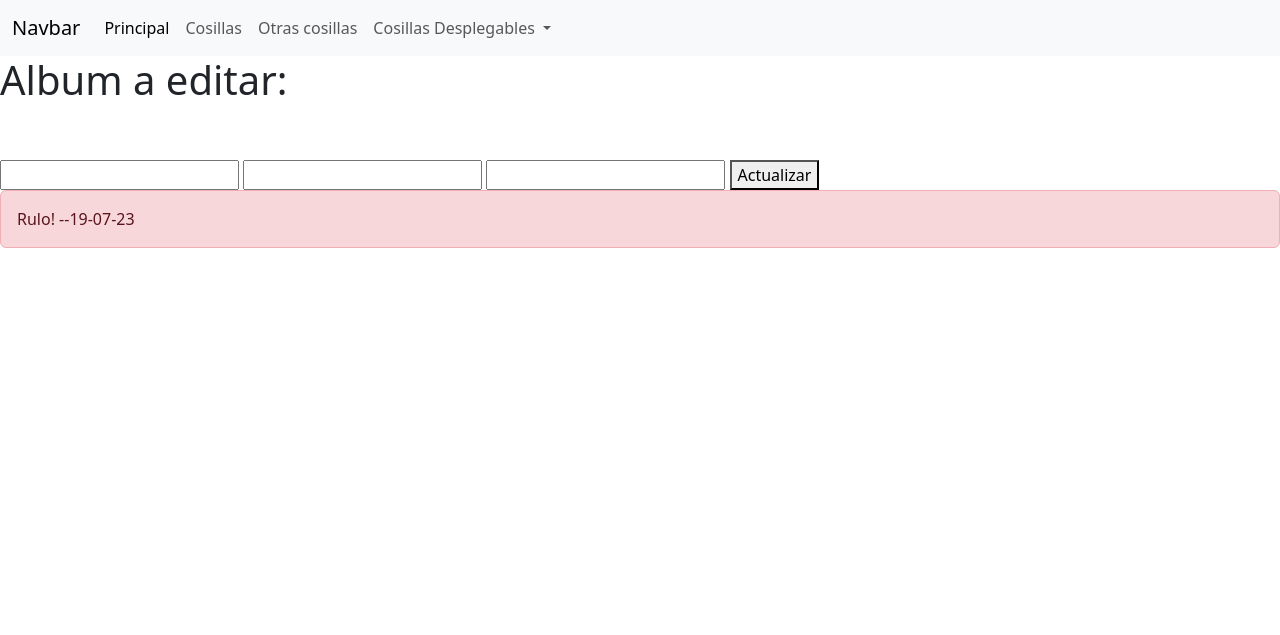
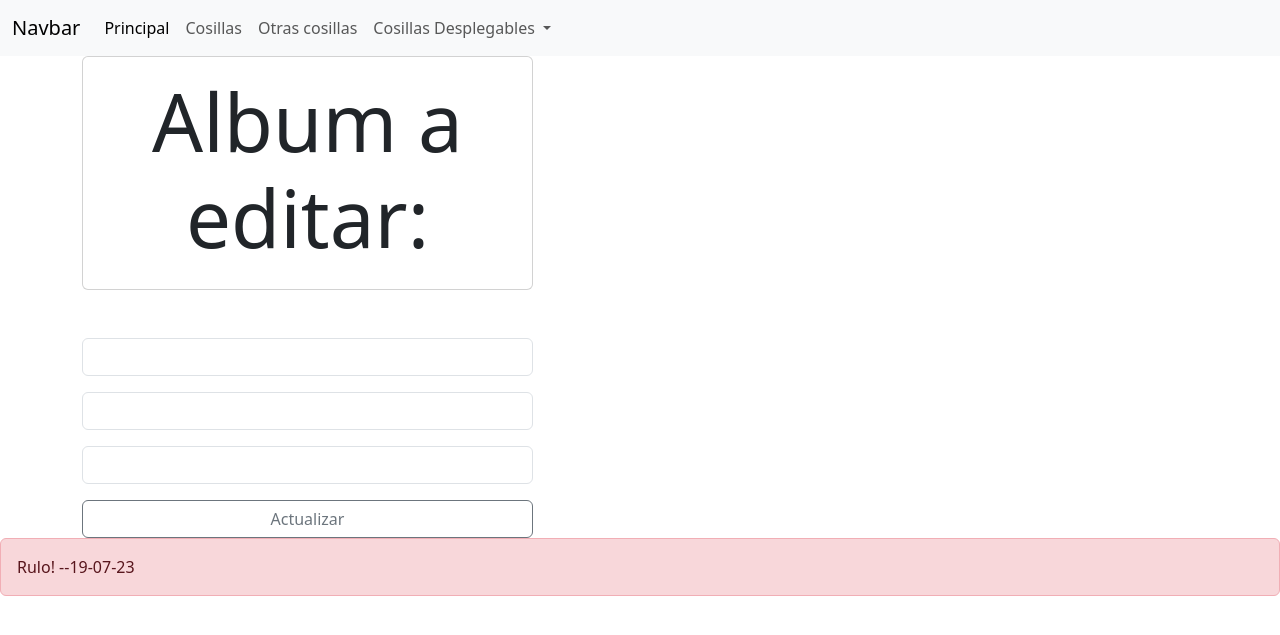
Before and after one commit to Diegooraul/POO181, a Flask app: page /editar/1 in a window 1280 px wide. Shown: the top 635 px of the page. Run offline with Flask 3, Linux system fonts and the light colour scheme; data that the repository does not hold is empty; some libraries are stand-ins or nearby versions.

Commit message:
Se dio diseño a las vistas de editar y eliminar

```diff
--- a/Pract5/templates/editarAlbum.html
+++ b/Pract5/templates/editarAlbum.html
@@ -1,18 +1,34 @@
 
 
 {% extends 'plantilla.html'%}
+
 {% block body %}
+<div class="container">
 
-    <h1> Album a editar: </h1>
-    <br>
-    <br>
+    <div class="row">
+      <div class="col-md-5">
+        <div class="card card-body mb-5">
+    <h1 class="display-1 text-center"> Album a editar: </h1>
+</div>
+
     <form action="/actualizar/{{album.0}}" method="post">
 
-        <input type="text" name="txtTitulo"  value="{{album.1}}">
-        <input type="text" name="txtArtista" value="{{album.2}}">
-        <input type="number" name="txtAnio"  value="{{album.3}}">
+        <div class="mb-3">
+        <input type="text" class="form-control" name="txtTitulo"  value="{{album.1}}">
+        </div>
+        <div class="mb-3">
+        <input type="text" class="form-control" name="txtArtista" value="{{album.2}}">
+        </div>
+        <div class="mb-3">
+        <input type="number" class="form-control" name="txtAnio"  value="{{album.3}}">
+        </div>
 
-        <button type="submit"> Actualizar</button>
+        <div class="d-grid gap-2">
+        <button type="submit" class= "btn btn-outline-secondary"> Actualizar</button>
+        </div>
 
     </form>
+</div>
+</div>
+</div>
  {% endblock %}
```
Also changed, not shown: Pract5/templates/eliminarAlbum.html (+21 -8 lines).
